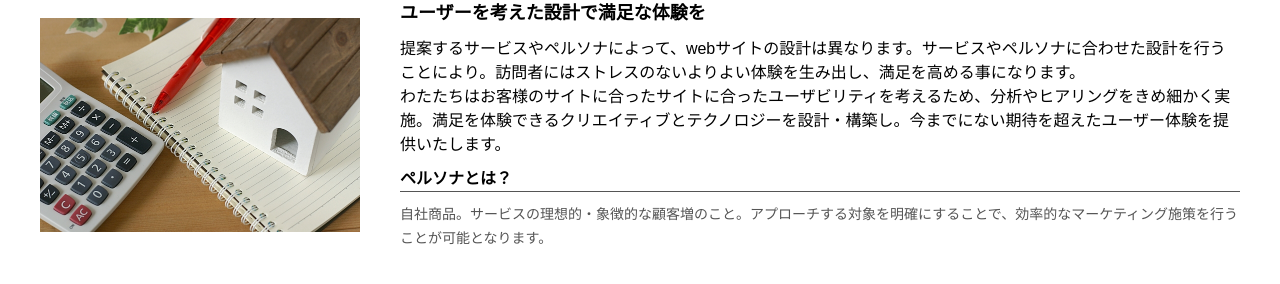
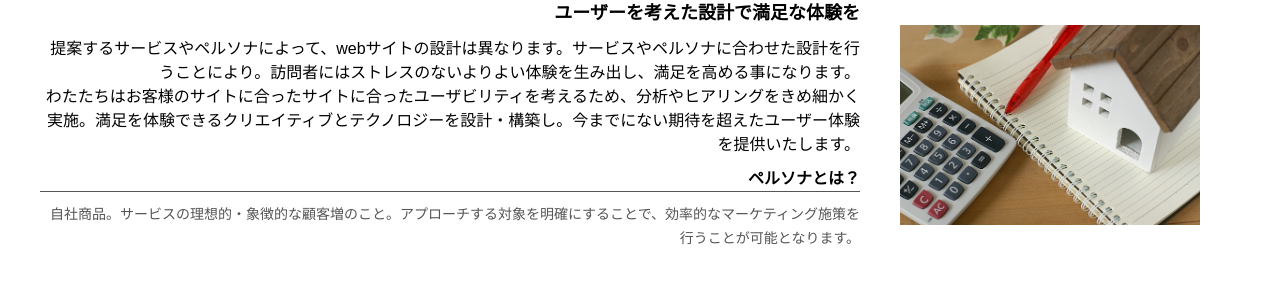
Before and after one commit to oba618/cssDesign, a plain HTML site: page index.html in a window 1280 px wide. Drawn offline with Linux system fonts and the light colour scheme.

Commit message:
8th Refactorign

```diff
--- a/css/style.css
+++ b/css/style.css
@@ -6,6 +6,7 @@
 5th Refactoring 詳細度がみだりに高くない
 6th Refactoring クラス名から影響範囲が想像できる
 7th Refactoring クラス名から見た目・機能・役割が想像できる
+8th Refactoring 拡張しやすい
 */
 
 /* ======== ベース ======== */
@@ -35,6 +36,19 @@ body {
     line-height: 1.5;
 }
 
+.bl_media__rev {
+    flex-direction: row-reverse;
+    text-align: right;
+}
+
+.bl_media_imageWrapper__rec {
+    margin-right: 0;
+}
+
+.bl_media_body__rev {
+    margin-right: 3.33333%;
+}
+
 .bl_media_imageWrapper {
     flex: 1 1 25%;
     margin-right: 3.33333%;
--- a/index.html
+++ b/index.html
@@ -10,11 +10,11 @@
 </head>
 <body>
     <article id="main" class="ly_cont"><!-- 1st ly_contを追加 -->
-        <div class="bl_media"><!-- 7th bl_mediaに変更 -->
-            <figure class="bl_media_imageWrapper"><!-- 6th bl_module_imageWrapperに変更 -->
+        <div class="bl_media bl_media__rev"><!-- 7th bl_mediaに変更 -->
+            <figure class="bl_media_imageWrapper bl_media_imageWrapper__rev"><!-- 6th bl_module_imageWrapperに変更 -->
                 <img src="images/img.jpg" alt="写真:手にもたれたスマホ">
             </figure>
-            <div class="bl_media_body"><!-- 6th bl_module_bodyに変更 -->
+            <div class="bl_media_body bl_media_body__rev"><!-- 6th bl_module_bodyに変更 -->
                 <h2 class="bl_media_title"><!-- 6th bl_module_titleを追加 -->
                     ユーザーを考えた設計で満足な体験を
                 </h2>
```
